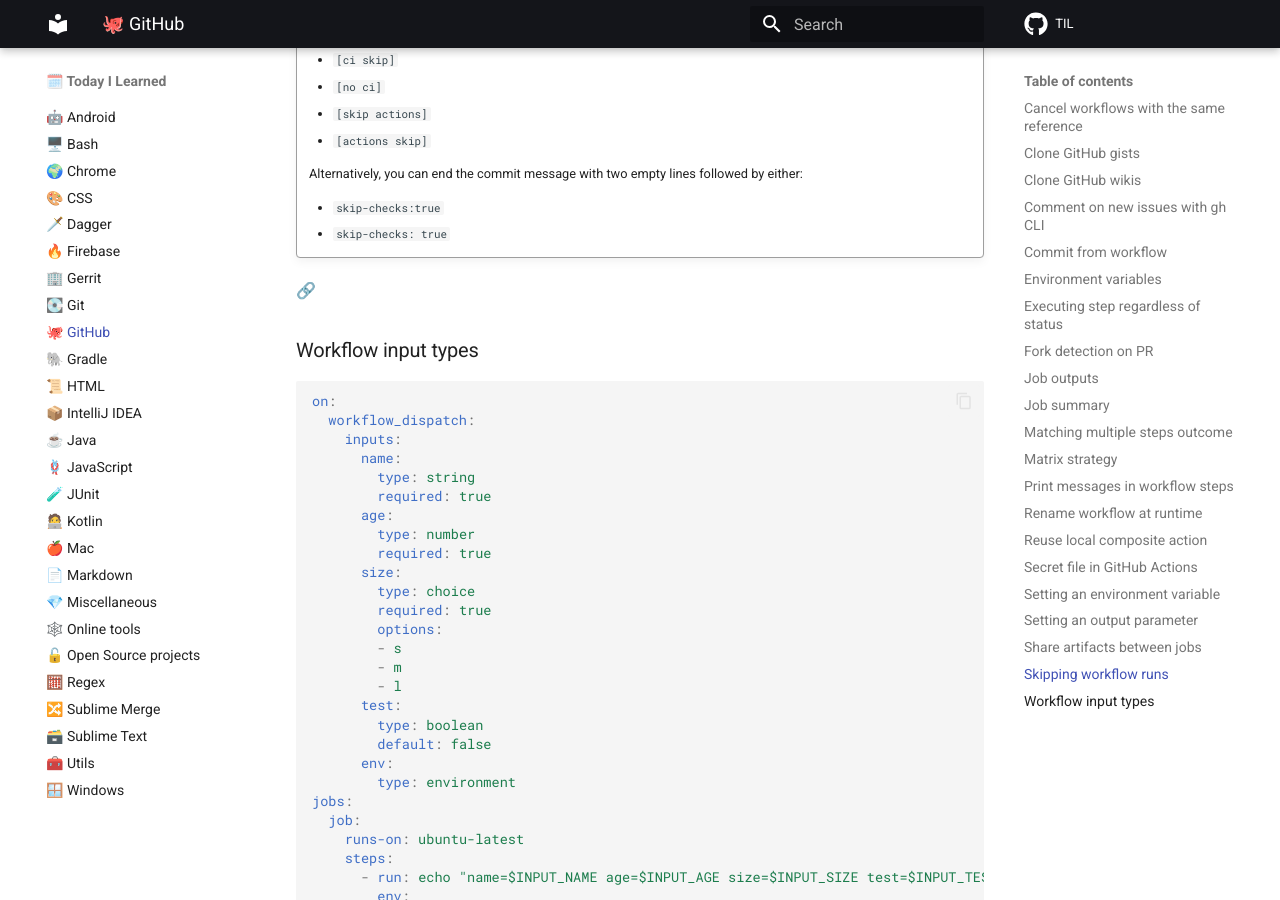
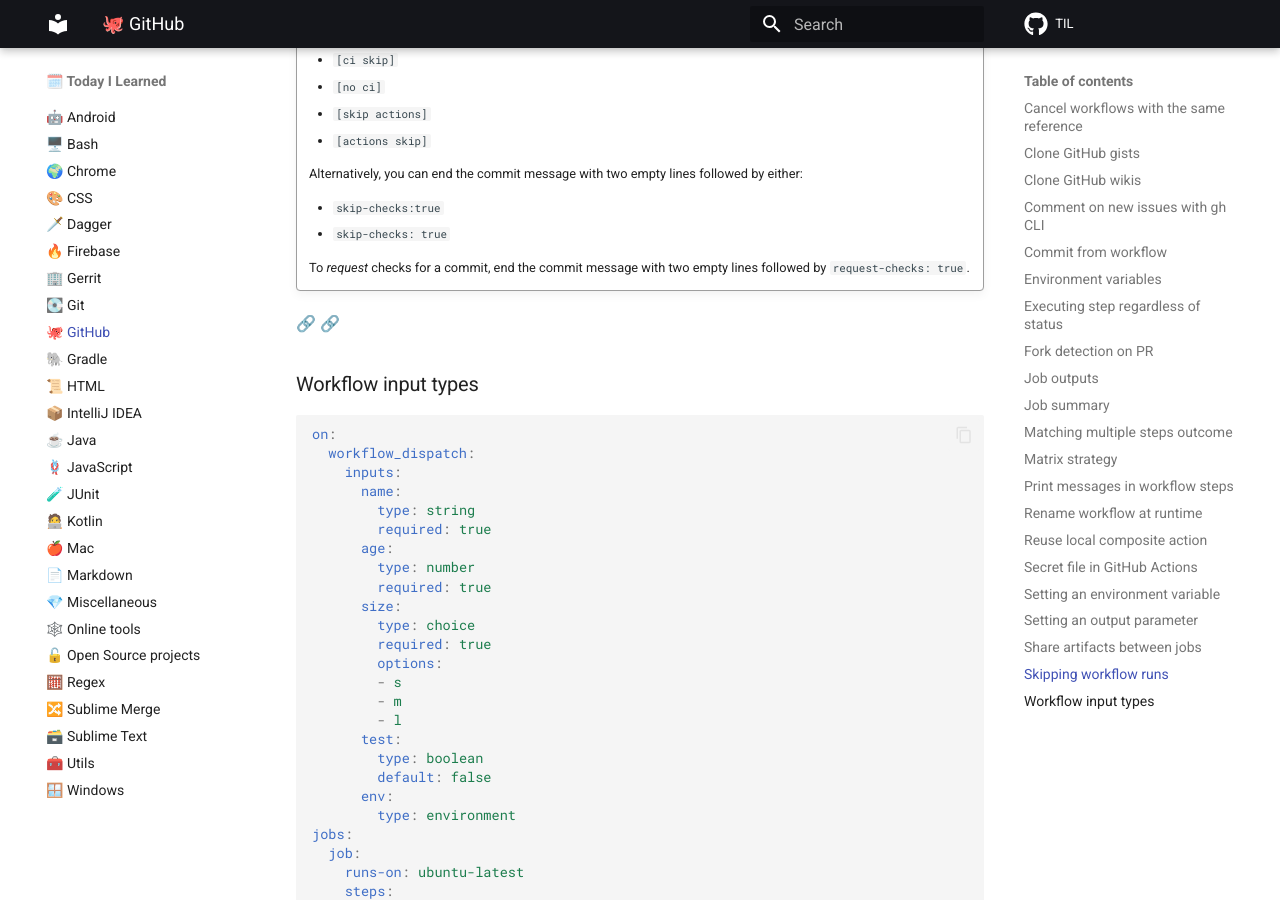
Before and after one commit to SimonMarquis/TIL, an MkDocs documentation site: the page built from docs/github.md, in a window 1280 px wide and 900 px high, scrolled down 6898 px. Built offline with MkDocs 1.6.1 and Material for MkDocs 9.7.7, drawn with Linux system fonts in a browser that asks for light colours; comment, search, counter and statistics services are not loaded.

Commit message:
[GitHub] Skipping workflow runs

```diff
--- a/docs/github.md
+++ b/docs/github.md
@@ -350,7 +350,9 @@
     - `skip-checks:true`
     - `skip-checks: true`
 
-[🔗](https://docs.github.com/en/actions/managing-workflow-runs/skipping-workflow-runs)
+    To *request* checks for a commit, end the commit message with two empty lines followed by `request-checks: true`.
+
+[🔗](https://docs.github.com/en/actions/managing-workflow-runs/skipping-workflow-runs) [🔗](https://docs.github.com/en/pull-requests/collaborating-with-pull-requests/collaborating-on-repositories-with-code-quality-features/about-status-checks#skipping-and-requesting-checks-for-individual-commits)
 
 ### Workflow input types
 
```
